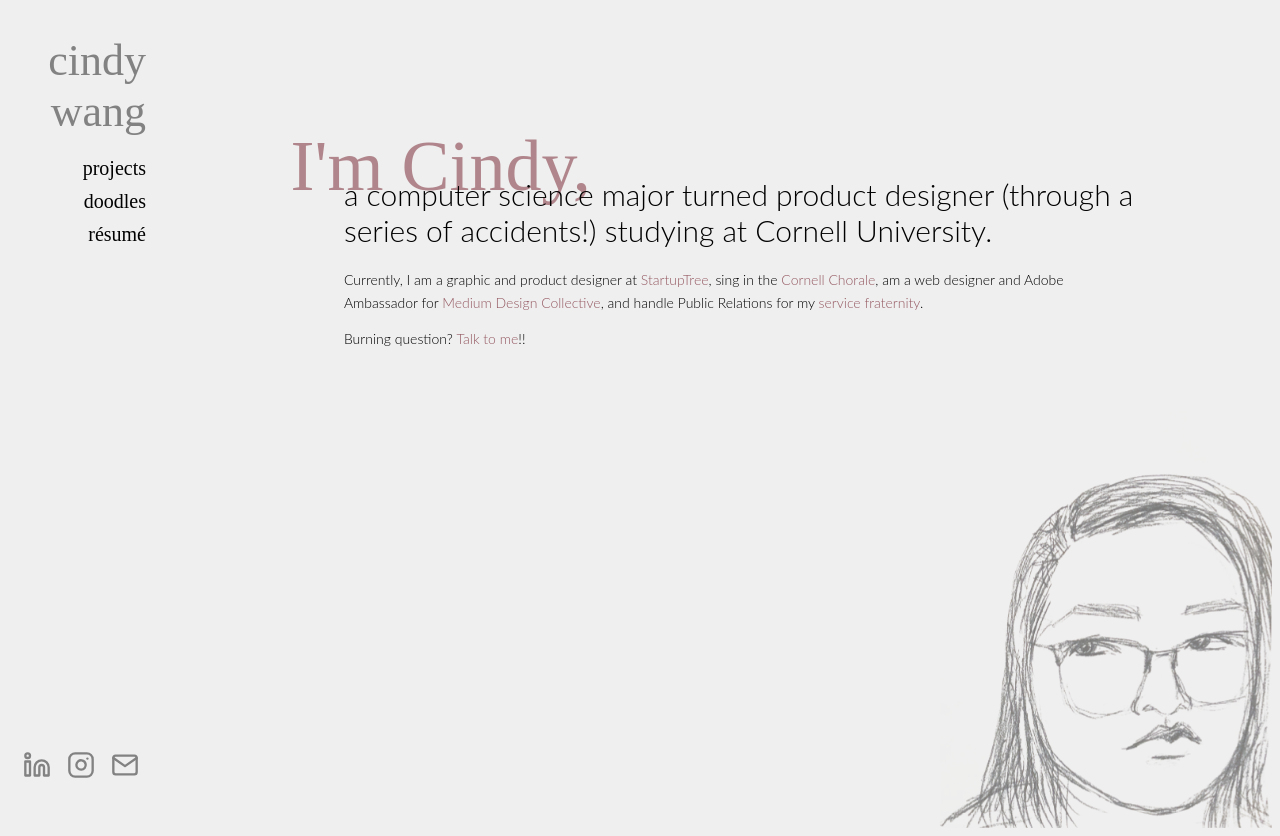
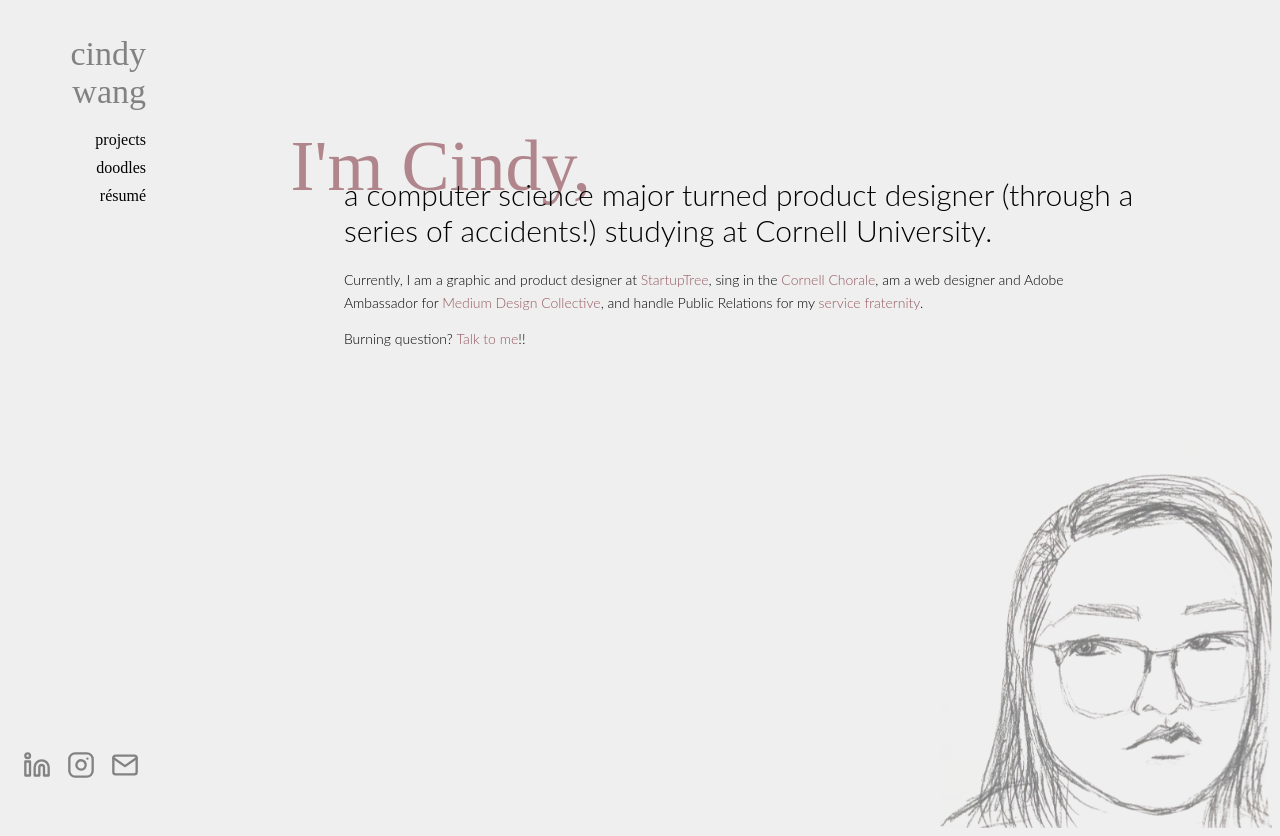
Before and after one commit to cndwng/cindehw.github.io, a PHP site: page /index.php in a window 1280 px wide. Run offline with PHP 8.4, Linux system fonts and the light colour scheme.

Commit message:
Revert "nav bar??"
This reverts commit 0c447015564392ecfe75074013dc2b0281504693.

```diff
--- a/style.css
+++ b/style.css
@@ -71,7 +71,7 @@ a:hover {
 }
 
 h1 {
-    font-size: 5.5vh;
+    font-size: 34px;
     font-family: 'Vollkorn', serif;
     text-transform: lowercase;
     text-align: right;
@@ -102,7 +102,7 @@ ul {
     position: fixed;
     top: 0;
     width: 10%;
-    font-size: 2.5vh;
+    font-size: 16px;
 }
 
 li {
```
